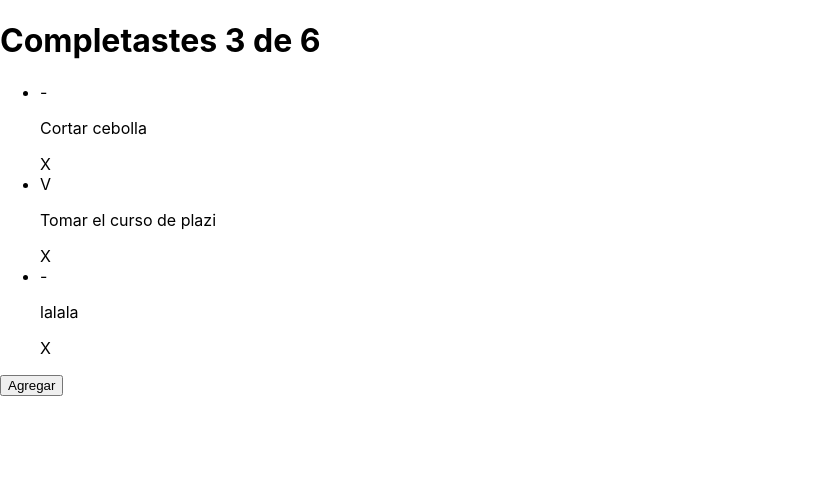
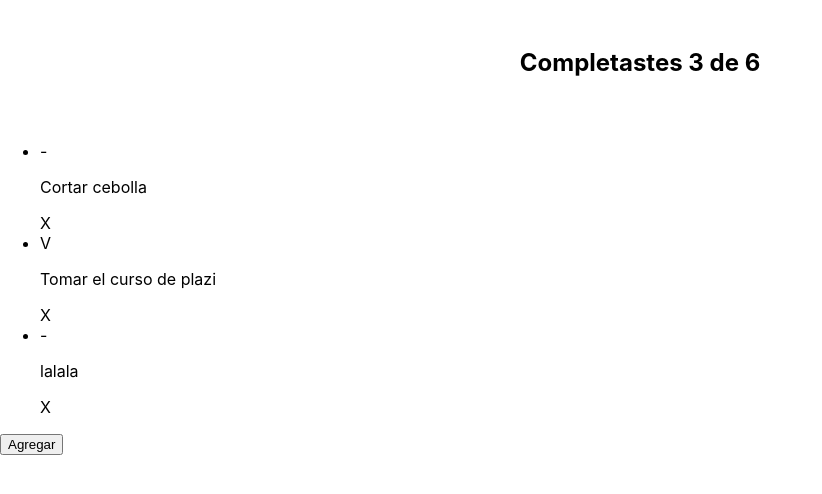
Before and after one commit to leugin/curso-react-intro-main, a React (Create React App) app: page / in a window 1280 px wide. Shown: the top 494 px of the page, without its empty margins (0-822 px from the left). Built offline with nearby package versions, Linux system fonts and the light colour scheme.

Commit message:
feat: react fragment shortcut

```diff
--- a/src/App.js
+++ b/src/App.js
@@ -22,7 +22,7 @@ const defaultTodos = [
 ]
 function App() {
   return (
-    <React.Fragment >
+    <>
       <TodoCounter total={total} completed={progress}/>
       <TodoSearch/>
       <TodoList>
@@ -32,7 +32,7 @@ function App() {
       </TodoList>
       <CreateTodoButton/>
 
-    </React.Fragment>
+    </>
   );
 }
 
--- /dev/null
+++ b/src/TodoCounter.css
@@ -0,0 +1,6 @@
+h1 {
+    font-size: 24px;
+    text-align: center;
+    margin: 0;
+    padding: 48px;
+}
--- a/src/TodoCounter.js
+++ b/src/TodoCounter.js
@@ -1,3 +1,4 @@
+import './TodoCounter.css';
 function TodoCounter ({completed, total}){
     return (
       <h1>
```
